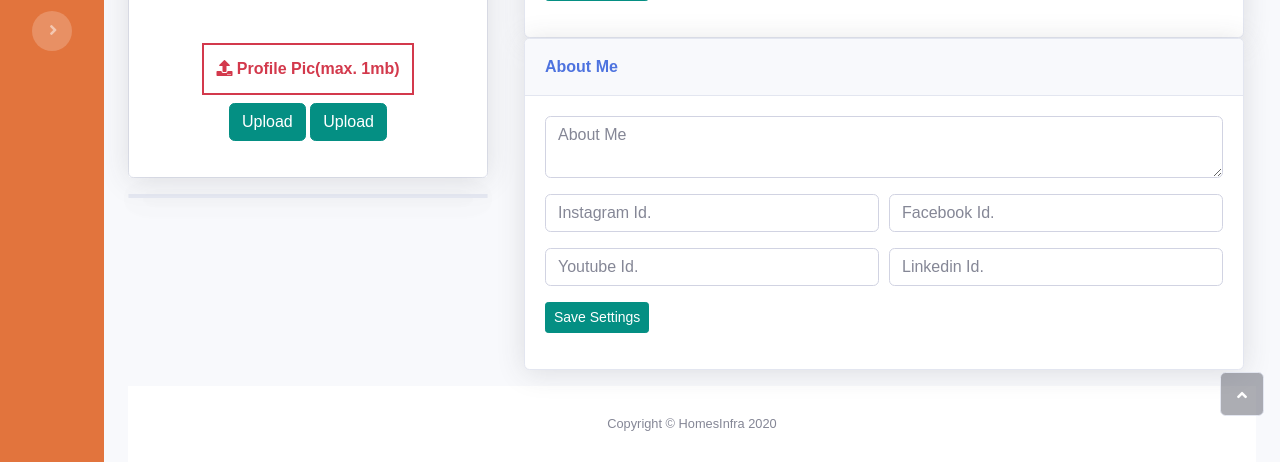
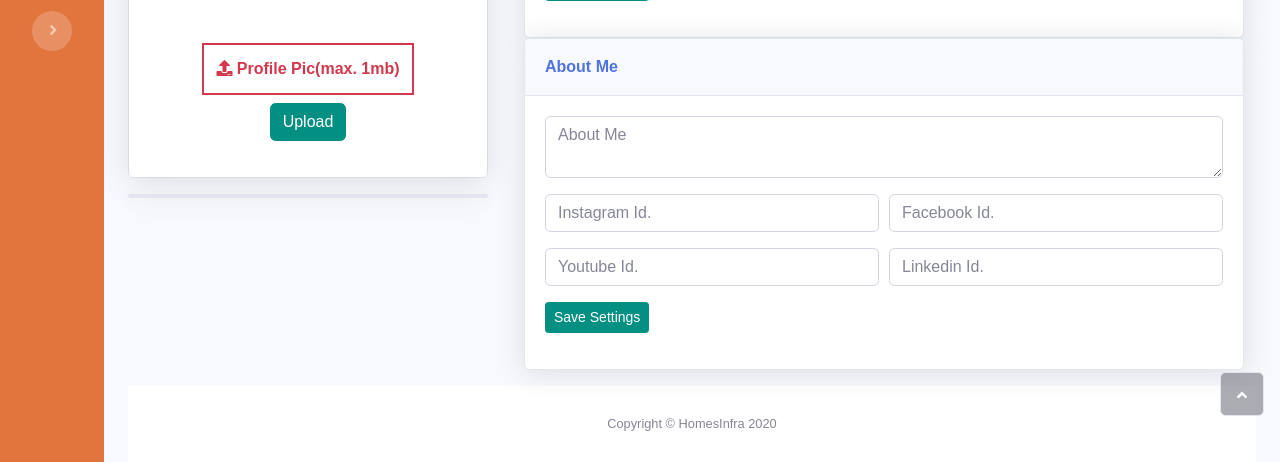
Before and after one commit to vr-homesinfra/interaction_bootstrap, a PHP site: page /interiorDesignerSettings.php in a window 1280 px wide. Shown: the part 368-830 px from the top of the page. Run offline with PHP 8.4, Linux system fonts and the light colour scheme; the visitor is signed in with stand-in values (Sample User, id 1); data that the repository does not hold is empty; some libraries are stand-ins or nearby versions.

Commit message:
Update interiorDesignerSettings.php

```diff
--- a/interiorDesignerSettings.php
+++ b/interiorDesignerSettings.php
@@ -73,8 +73,7 @@ $row = mysqli_fetch_array($result);
                                 </div>
                                 <button class="btn btn-primary mt-2" type="submit" name="change_profile_pic_button">
                                     Upload</button>
-                                <button class="btn btn-primary mt-2" type="submit" name="change_profile_pic_button">
-                                    Upload</button>
+
                             </div>
                         </form>
                     </div>
```
